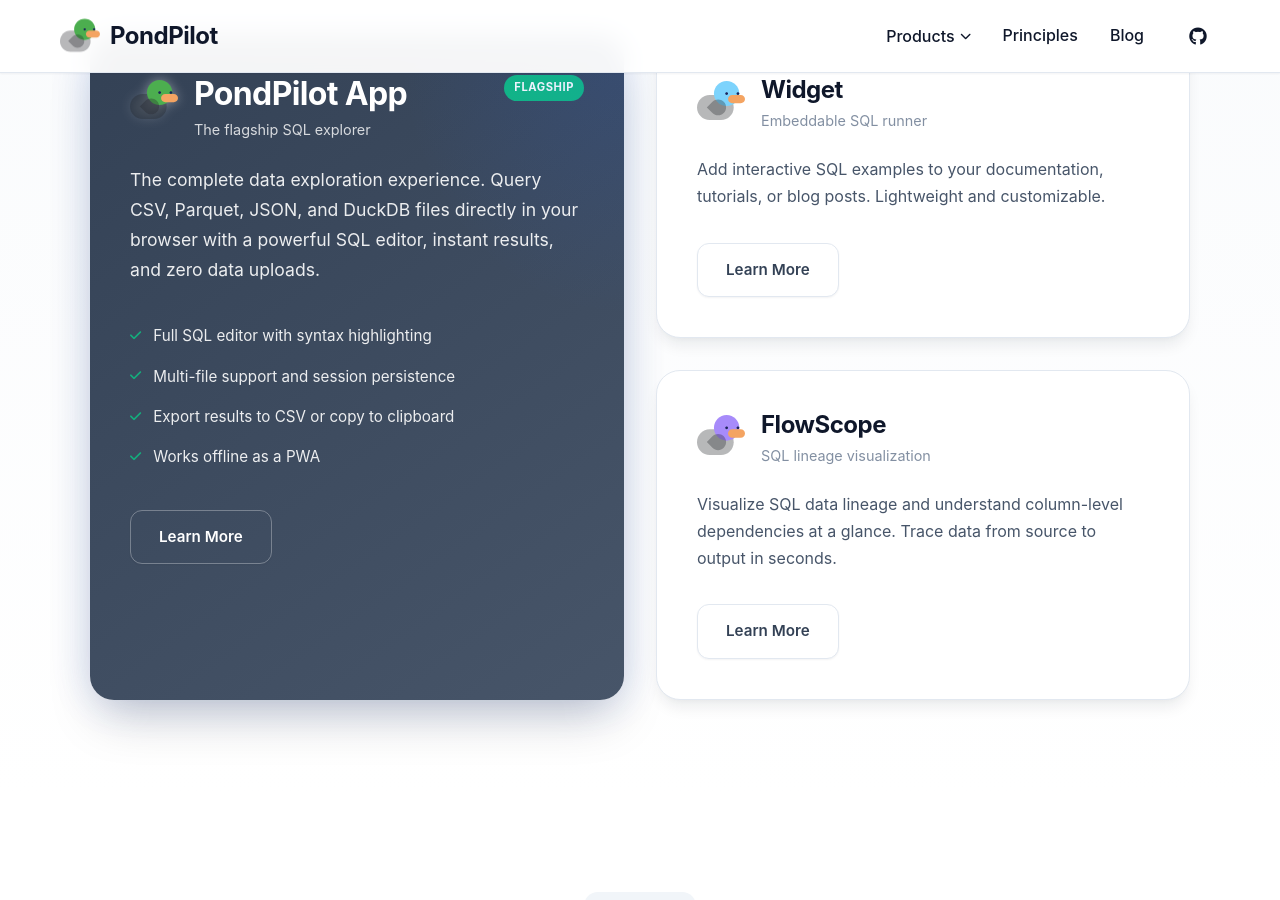
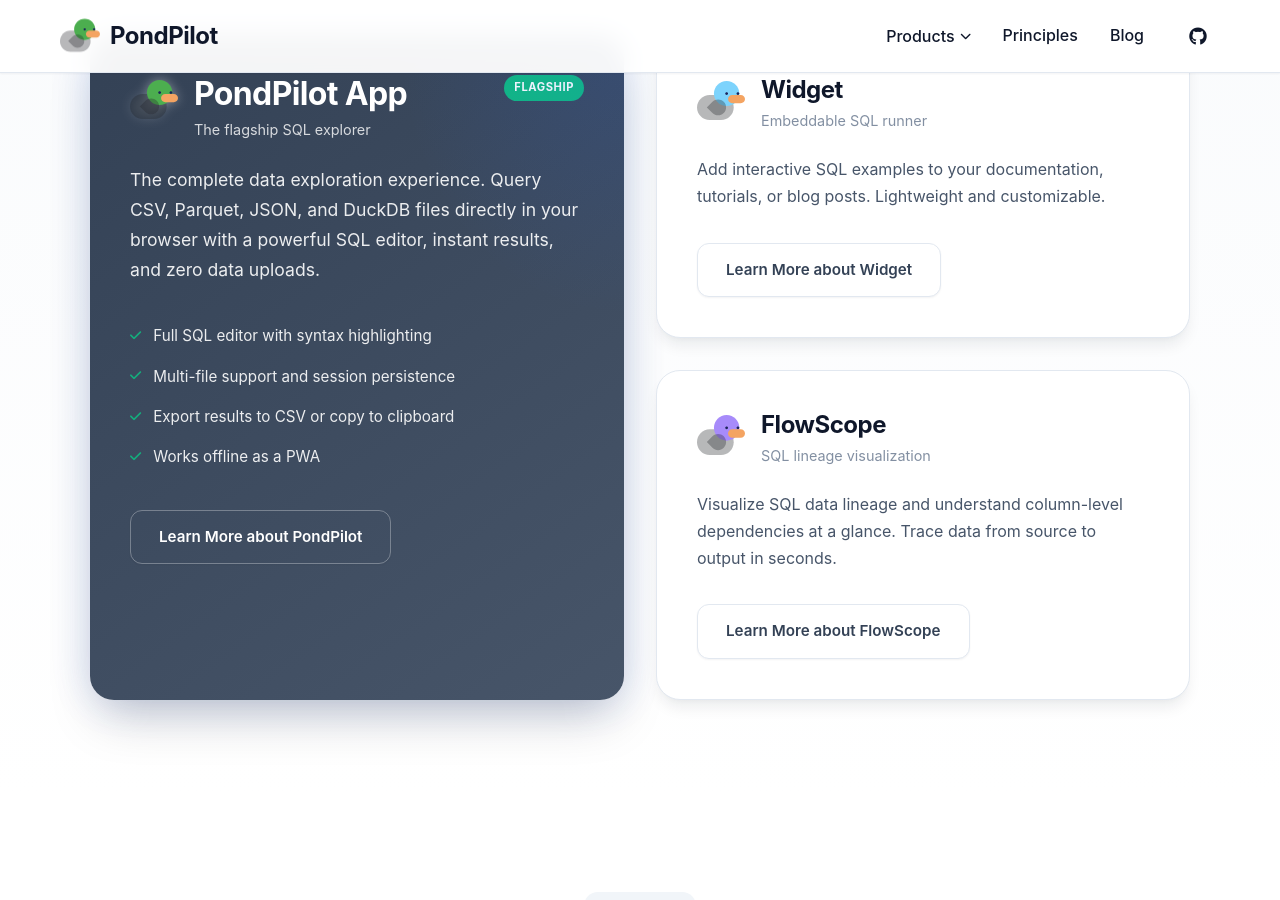
Before and after one commit to pondpilot/landing-page, a Jekyll site: the page built from index.html, in a window 1280 px wide and 900 px high, scrolled down 770 px. Built offline with Jekyll 4.4.1, drawn with Linux system fonts in a browser that asks for light colours; some web fonts are replaced.

Commit message:
Update product links to provide clearer descriptions for user actions

```diff
--- a/index.html
+++ b/index.html
@@ -51,7 +51,7 @@
           <li><i class="fas fa-check" aria-hidden="true"></i> Works offline as a PWA</li>
         </ul>
         <div class="product-actions">
-          <a href="/app" class="btn secondary" aria-labelledby="product-app">Learn More</a>
+          <a href="/app" class="btn secondary">Learn More about PondPilot</a>
         </div>
       </article>
 
@@ -68,7 +68,7 @@
           Add interactive SQL examples to your documentation, tutorials, or blog posts. Lightweight and customizable.
         </p>
         <div class="product-actions">
-          <a href="/widget" class="btn secondary" aria-labelledby="product-widget">Learn More</a>
+          <a href="/widget" class="btn secondary">Learn More about Widget</a>
         </div>
       </article>
 
@@ -84,7 +84,7 @@
           Visualize SQL data lineage and understand column-level dependencies at a glance. Trace data from source to output in seconds.
         </p>
         <div class="product-actions">
-          <a href="/flowscope" class="btn secondary" aria-labelledby="product-flowscope">Learn More</a>
+          <a href="/flowscope" class="btn secondary">Learn More about FlowScope</a>
         </div>
       </article>
     </div>
```
